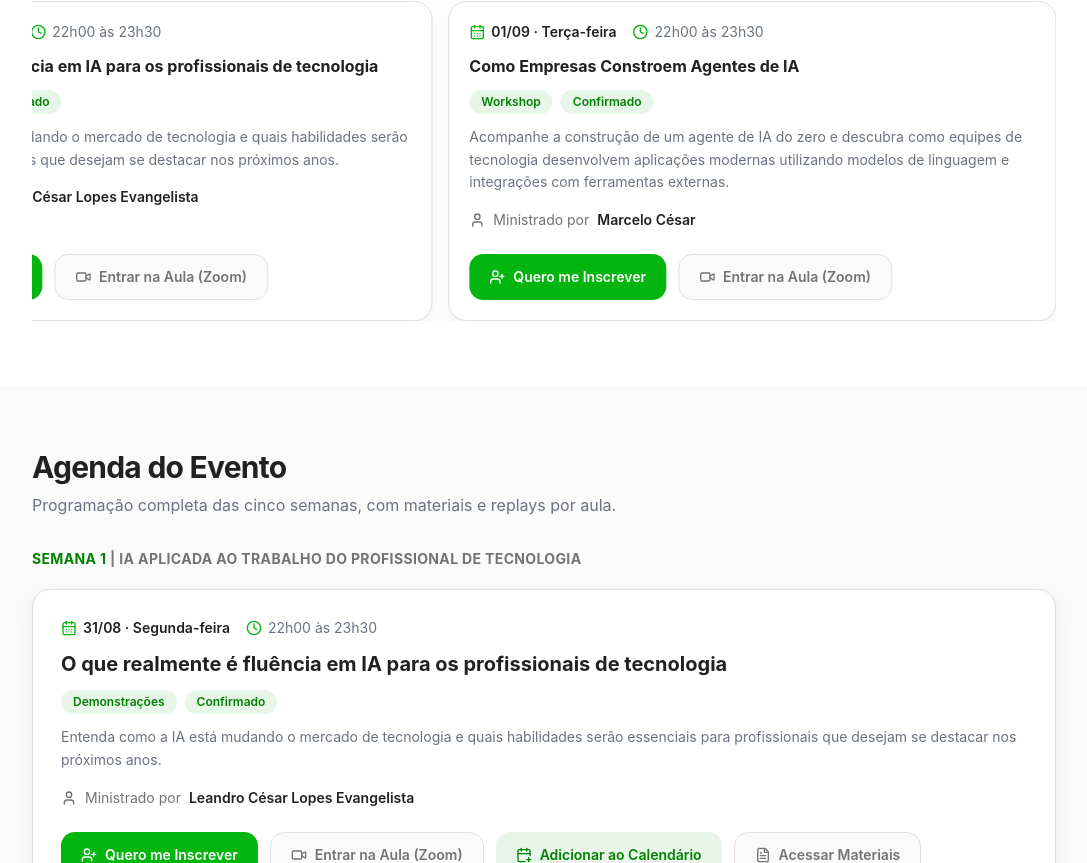
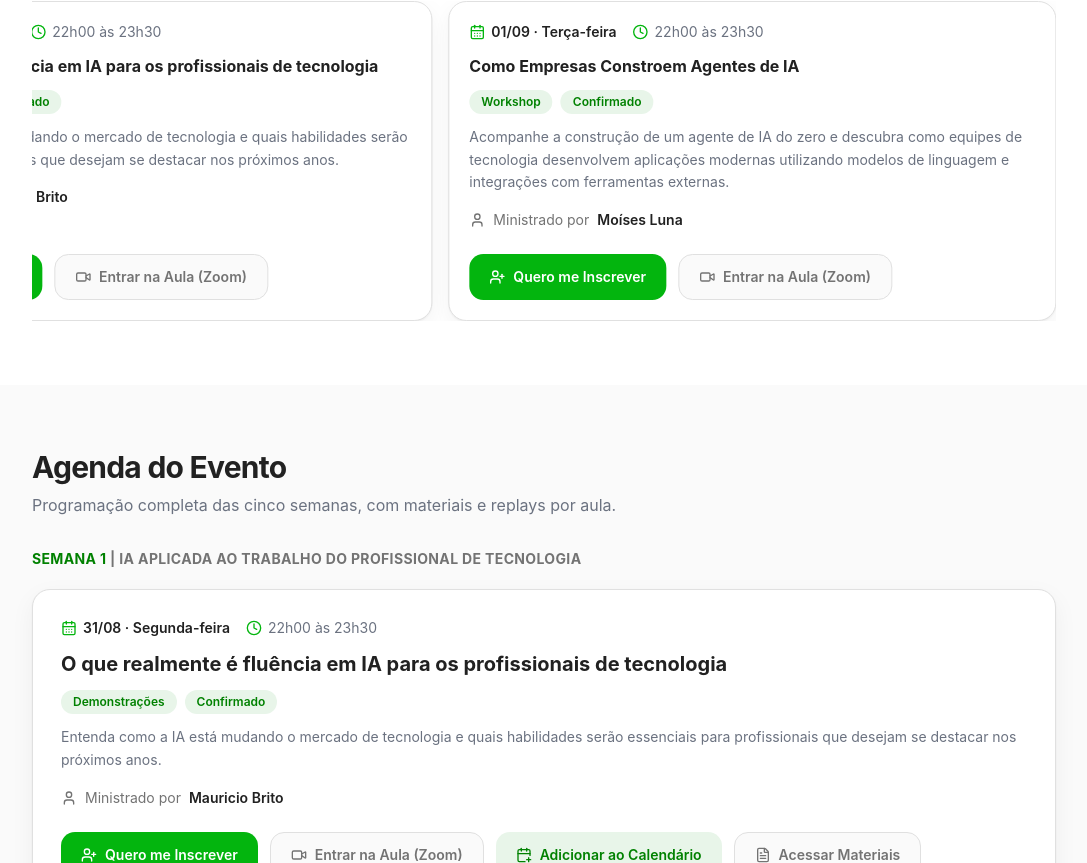
Before and after one commit to XP-Educacao/landing-pages, a React (Vite) app: page / in a window 1280 px wide. Shown: the part 1877-2740 px from the top of the page, without its empty margins (96-1183 px from the left). Built offline with nearby package versions, Linux system fonts and the light colour scheme.

Commit message:
content: atualiza ministrantes da Semana 1

```diff
--- a/src/data/event.ts
+++ b/src/data/event.ts
@@ -109,7 +109,7 @@ export const weeks: WeekBlock[] = [
         title: "O que realmente é fluência em IA para os profissionais de tecnologia",
         description:
           "Entenda como a IA está mudando o mercado de tecnologia e quais habilidades serão essenciais para profissionais que desejam se destacar nos próximos anos.",
-        instructor: "Leandro César Lopes Evangelista",
+        instructor: "Mauricio Brito",
         zoomUrl: "https://us06web.zoom.us/meeting/register/EU-1kFzLR6-uctFEGjcE2Q",
         registrationUrl: "https://us06web.zoom.us/meeting/register/EU-1kFzLR6-uctFEGjcE2Q",
         materialsUrl: "",
@@ -123,7 +123,7 @@ export const weeks: WeekBlock[] = [
         title: "Como Empresas Constroem Agentes de IA",
         description:
           "Acompanhe a construção de um agente de IA do zero e descubra como equipes de tecnologia desenvolvem aplicações modernas utilizando modelos de linguagem e integrações com ferramentas externas.",
-        instructor: "Marcelo César",
+        instructor: "Moíses Luna",
         zoomUrl: "https://us06web.zoom.us/meeting/register/3A5n5rp0Ti2ITowgjgQoVg",
         registrationUrl: "https://us06web.zoom.us/meeting/register/3A5n5rp0Ti2ITowgjgQoVg",
         materialsUrl: "",
```
